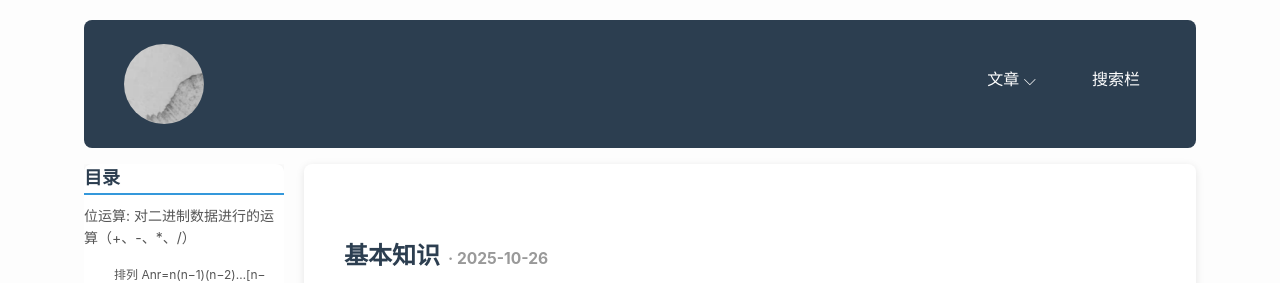
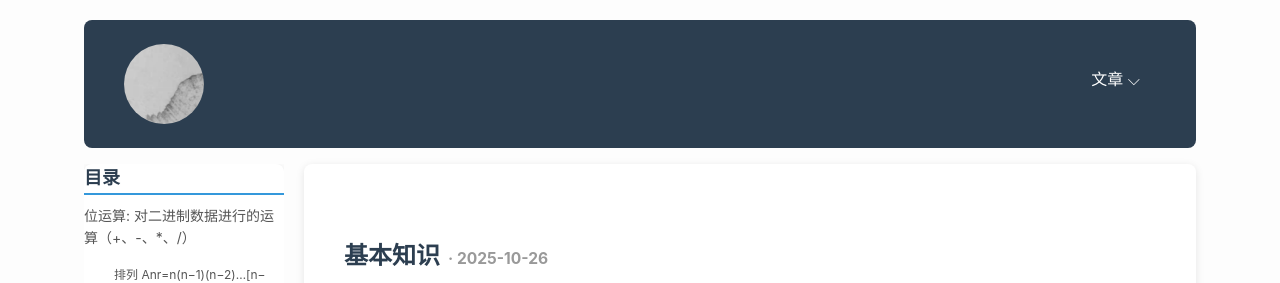
Before and after one commit to lzh210802066/lzh210802066.github.io, a Jekyll site: the page built from _posts/cs/2025-10-26-基本知识.md, in a window 1280 px wide. Shown: the top 283 px of the page. Built offline with Jekyll 4.4.1, drawn with Linux system fonts in a browser that asks for light colours; comment, search, counter and statistics services are not loaded; some of the changed text lies outside the part shown.

Commit message:
Update blog content

```diff
--- a/_data/navigation.yml
+++ b/_data/navigation.yml
@@ -10,5 +10,3 @@ main:
         url: /posts/cs/
       - title: "skill"
         url: /posts/skill/
-  - title: "搜索栏"
-    url:
--- a/_posts/cs/2025-10-26-基本知识.md
+++ b/_posts/cs/2025-10-26-基本知识.md
@@ -166,3 +166,55 @@ shell 中的路径是一组被分割的目录，在 Linux 和 macOS 上使用 /
 
 
 加法是同一维度的运算,只能在本维度打转转,物理探索的东西是要跨维度,一个香蕉加一个香蕉等于2个香蕉乘法是不同维度的计算,结果是也是新的维度,一个香蕉乘一个香蕉是什么东西?同维度的东西乘出来是什么,怎么解释他们的意义?小学的时候你可以抽象出2*10=20,把它当成加法的累积,这是丢掉了维度信息,把维度信息还原,乘法和加法就是没有卵关系的东西,最多数乘这种其中的数不带维度信息,但那个数也不是变量.2箱乘每箱10个香蕉等于20个香蕉,这里是箱子和每箱几个香蕉是两个不同的维度,结果香蕉是一个新的维度,相当于体积和密度产生质量.F=MA,你不用乘法,永远在M和A里打转,你要跳越到新的F维度就必须要M和A之间做乘法.要更本质一点就是:加法:可还原,同维度,线性乘法:涌现,跨维度,非线性从数学上看的话,线性代数的5元方程组很好解是吧,但我们都知道5次方程没有根式解,可5次方程求根本质也是求一个5元方程组,同样是算5元方程组,为什么一个可以解一个不可解,5次方程求根所列出的方程组变量之间会相乘,线性代数的5元方程组变量之间没有相乘,就这个区别而已,方程组里变量之间有没有过乘法.乘法在这里就开始牛逼了,如果你以前看不懂5次方程为什么没有根式解,各种文章上来就是群啊,域啊,一堆复杂的术语,看完还是一句为什么呢?那就可以从这里开始,为什么5元方程组里变量之间有个乘法就没有根式解了呢?动手解两下,感受从加法到乘法那种线性到非线性的转变,从一切皆可掌握到深藏于交织互动中的不可穷尽.再来结合群啊,域啊,用数学语言去描述这种感受.
+
+
+
+
+<header class="site-header">
+  <nav class="navbar">
+    <!-- 网站标题
+    <h1>
+      <a href="{{ '/' | relative_url }}">{{ site.title }}</a>
+    </h1>-->
+
+    <!-- 网站标题改为头像 -->
+    <h1 class="site-logo">
+      <a href="{{ '/' | relative_url }}">
+        <img src="/assets/images/bio-photo.jpg" alt="avatar">
+      </a>
+    </h1>
+
+
+
+    <!-- 网站描述
+    <p>{{ site.description }}</p>
+    -->
+
+    <!-- 主导航 -->
+    <ul class="nav-links">
+      {% for item in site.data.navigation.main %}
+      <li>
+        <a href="{{ item.url | relative_url }}">{{ item.title }}</a>
+        {% if item.children %}
+        <ul class="dropdown">
+          {% for child in item.children %}
+          <li><a href="{{ child.url | relative_url }}">{{ child.title }}</a></li>
+          {% endfor %}
+        </ul>
+        {% endif %}
+      </li>
+      {% endfor %}
+    </ul>
+  </nav>
+</header>
+
+
+
+<style>
+  .site-logo img {
+    width: 80px;
+    height: 80px;
+    border-radius: 50%;
+    object-fit: cover;
+  }
+</style>
```
